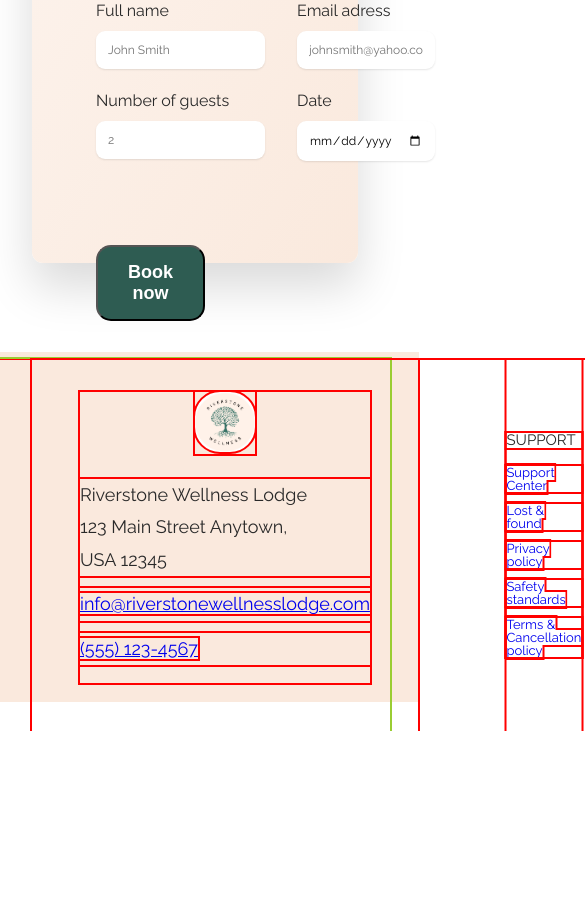
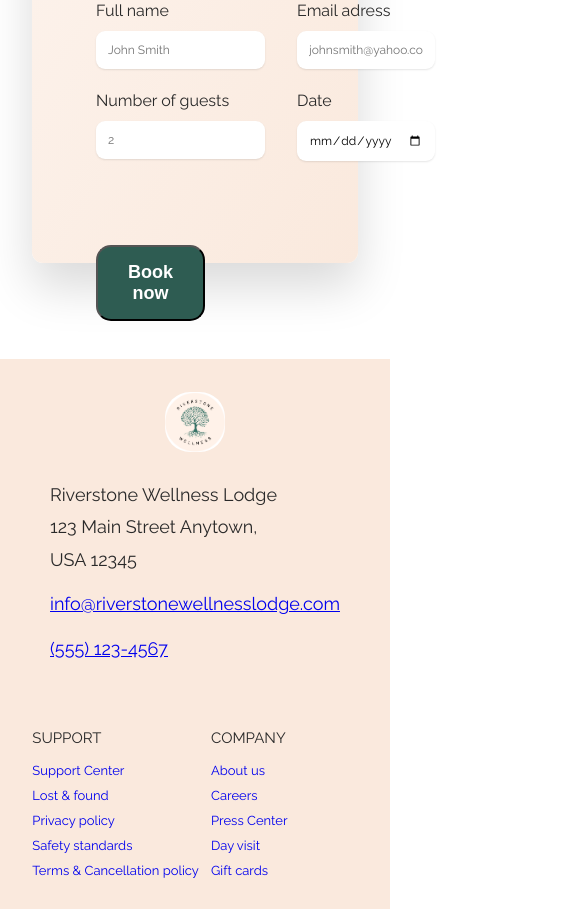
Before and after one commit to AndreiChristian/SANE_PORTFOLIO, a plain HTML site: page book/book.html in a window 390 px wide. Shown: the part 429-1338 px from the top of the page, 585 px wide, since content can reach past the window. Before the commit the page ends 1160 px from the top, so only its background shows below. Drawn offline with Linux system fonts and the light colour scheme; files whose address does not match are found by name.

```diff
--- a/book/book.html
+++ b/book/book.html
@@ -122,12 +122,11 @@
         </main>
 
         <footer class="footer" id="cta">
-          <div class="container grid grid--3-cols">
+
           <div class="footer-container-logo">
             <div class="logo-col">
-                <a href="index.html" class="footer-logo">
-                  <img class="logo" alt="Riverstone logo" src="../img/logo.png"
-                    />
+              <a href="#" class="footer-logo">
+                <img class="logo" alt="Riverstone logo" src="../img/logo.png" />
               </a>
               <adress class="footer-adress">
                 <p>
@@ -163,7 +162,7 @@
               <p class="footer-heading">COMPANY</p>
               <ul class="list">
                 <li><a class="footer-link" href="#">About us</a></li>
-                  <li><a class="footer-link" href="#">Careere</a></li>
+                <li><a class="footer-link" href="#">Careers</a></li>
                 <li><a class="footer-link" href="#">Press Center</a></li>
                 <li><a class="footer-link" href="#">Day visit</a></li>
                 <li><a class="footer-link" href="#">Gift cards</a></li>
@@ -172,5 +171,6 @@
           </div>
         </div>
       </footer>
+
     </body>
   </html>
--- a/shared/footer.css
+++ b/shared/footer.css
@@ -1,17 +1,14 @@
-.footer * {
-  outline: 2px solid red;
-
-}
-
 .footer {
-  max-width: 100vw;
+  width: 100vw;
   border-top: 1px solid #fae9dd;
   display: flex;
   flex-wrap: wrap;
   align-items: center;
   justify-content: space-evenly;
-  outline: 2px solid yellowgreen;
-  background-color: 1px solid #fae9dd;
+  /* outline: 2px solid yellowgreen; */
+  background-color: #fae9dd;
+  padding-bottom:  3.2rem ;
+  box-sizing: border-box;
 }
 
 .footer-heading {
@@ -74,18 +71,22 @@
   padding: 3.2rem 4.8rem 4.8rem 4.8rem;
 }
 
-.footer-container-logo::before {
-  content: "";
-  display: block;
-  width: 62rem;
-  height: 35rem;
-  background-color: #fae9dd;
+/* @media screen and (max-width: 768px) {
+  .footer {
+    flex-direction: column;
+    align-items: center;
+    justify-content: center;
+  }
 
-  position: absolute;
-  top: 45%;
-  bottom: 20%;
-  left: 20%;
-  right: 100%;
-  transform: translate(-50%, -50%);
-  z-index: -1;
-}
+  .footer-heading {
+    margin-bottom: 1.2rem;
+  }
+
+  .footer-adress {
+    margin-bottom: 1.2rem;
+  }
+
+  .footer-container-logo {
+    padding: 3.2rem 2.4rem 2.4rem 2.4rem;
+  }
+} */
```
Also changed, not shown: about/aboutus.html (+5 -6 lines), index.html (+3 -2 lines), spa/spa.html (+18 -26 lines). Lines whose indentation alone changed are shown as unchanged.
